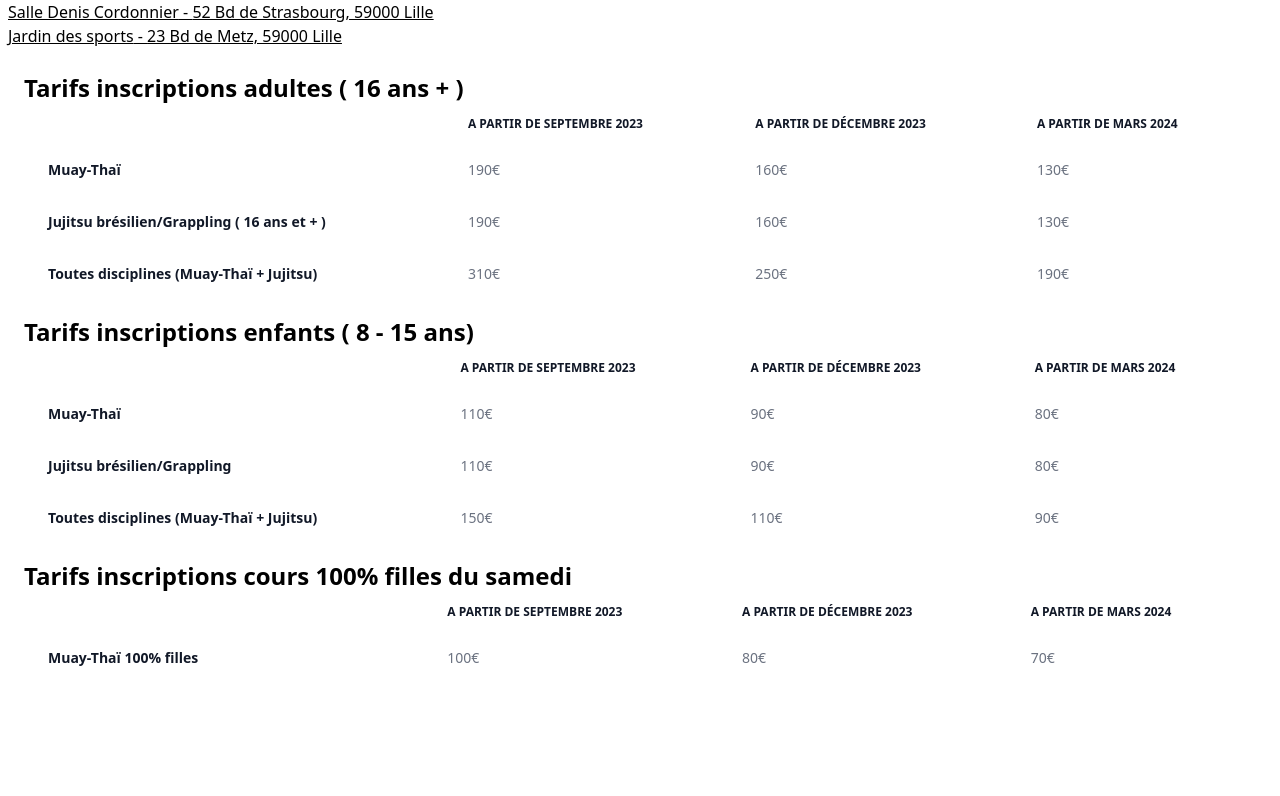
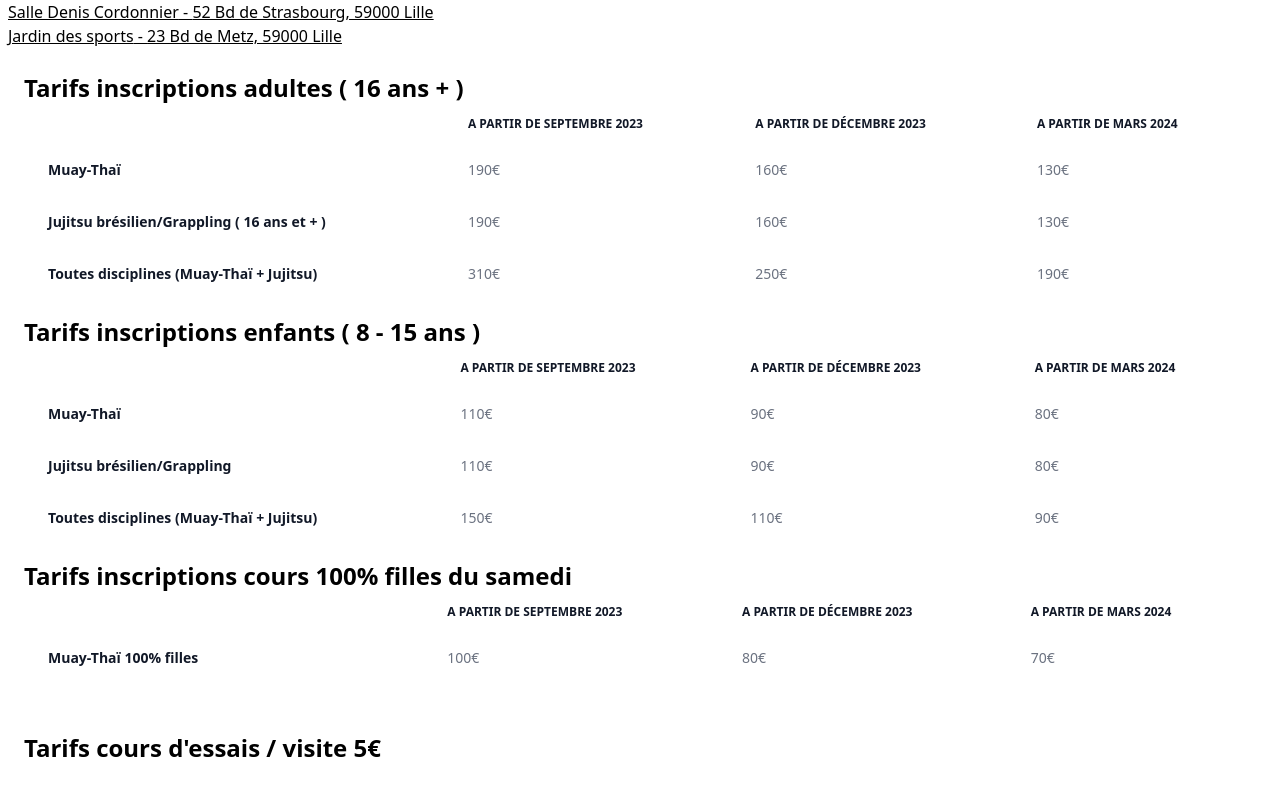
Before and after one commit to IPreferWater/ipreferwater-website, a Next.js app: page /timetable/pantheres-lille in a window 1280 px wide. Shown: the part 1044-1840 px from the top of the page. Before the commit the page ends 1744 px from the top, so only its background shows below. Built offline with nearby package versions, Linux system fonts and the light colour scheme.

Commit message:
feat(timetable): add last sentence to prices

```diff
--- a/components/timetable/PricesByYear.tsx
+++ b/components/timetable/PricesByYear.tsx
@@ -78,7 +78,7 @@ type PricesByYearProps = {
     </div>
 
 <div className="m-4">
-    <h1 className="text-2xl font-bold">Tarifs inscriptions enfants ( 8 - 15 ans)</h1>
+    <h1 className="text-2xl font-bold">Tarifs inscriptions enfants ( 8 - 15 ans )</h1>
     <div className="relative overflow-x-auto">
     <table className="w-full text-sm text-left text-gray-500 dark:text-gray-400">
         <thead className="text-xs text-gray-900 uppercase dark:text-gray-400">
@@ -187,6 +187,10 @@ type PricesByYearProps = {
     </table>
     </div>
     </div>
+
+    <div className="m-4 py-8">
+  <h1 className="text-2xl font-bold ">Tarifs cours d'essais / visite 5€</h1>
+  </div>
 </div>
 
 
```
